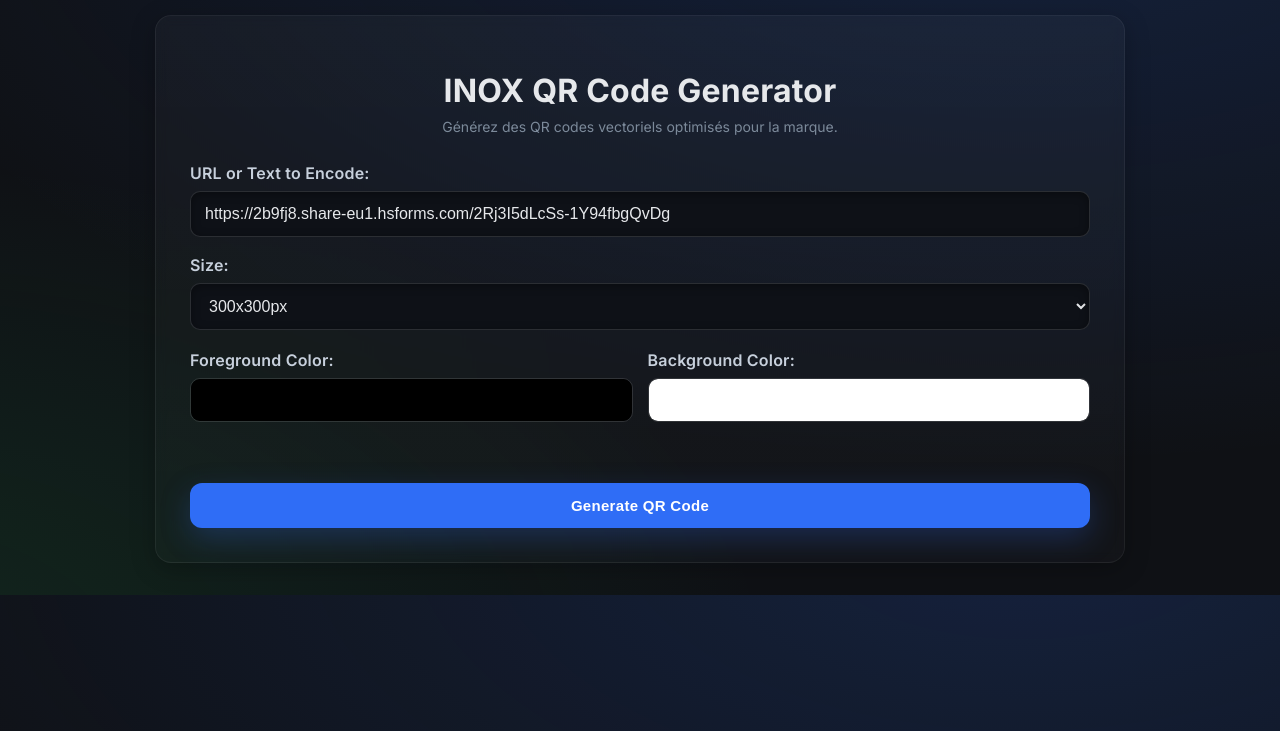
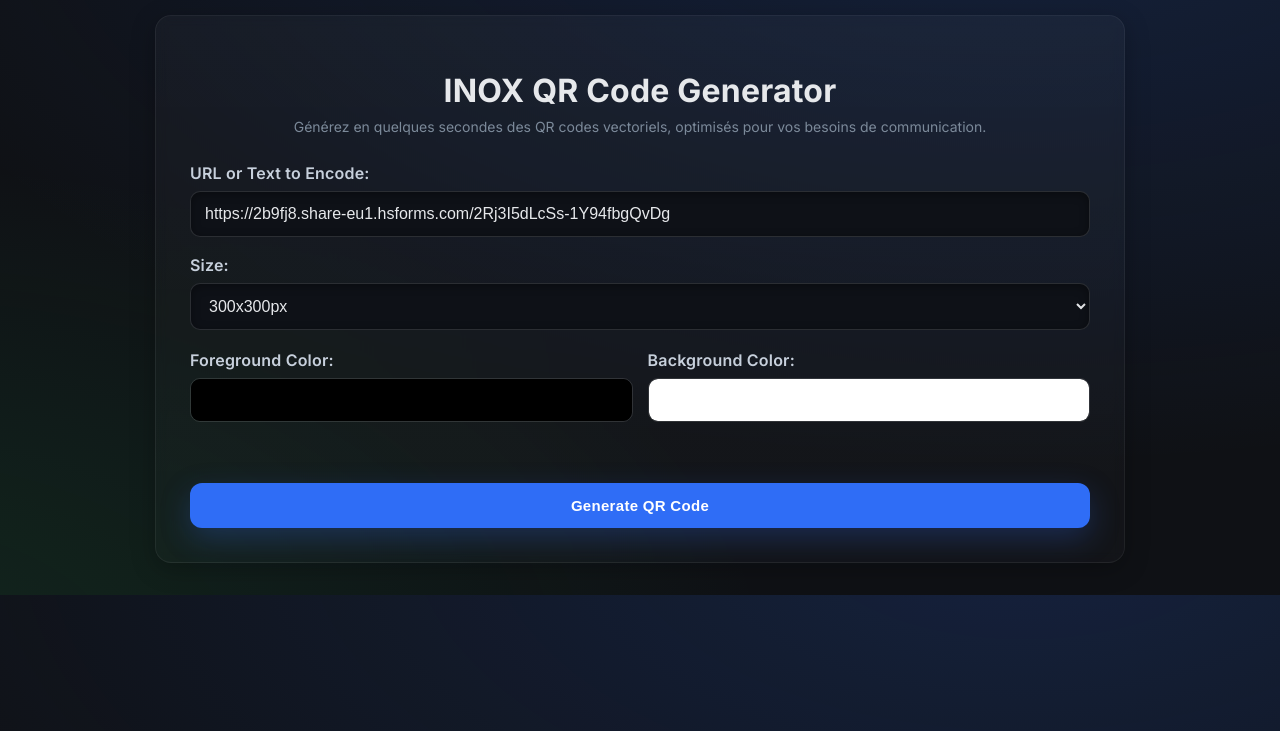
Before and after one commit to InoxCommunication/qrcodegenerator.github.io, a plain HTML site: page index.html in a window 1280 px wide. Shown: the part 69-800 px from the top of the page. Drawn offline with Linux system fonts and the light colour scheme; a script that the page names is missing.

Commit message:
chore: udpate text

```diff
--- a/index.html
+++ b/index.html
@@ -263,7 +263,8 @@
     <div class="container">
       <h1>INOX QR Code Generator</h1>
       <div class="subtitle">
-        Générez des QR codes vectoriels optimisés pour la marque.
+        Générez en quelques secondes des QR codes vectoriels, optimisés pour vos
+        besoins de communication.
       </div>
 
       <div class="input-group">
```
